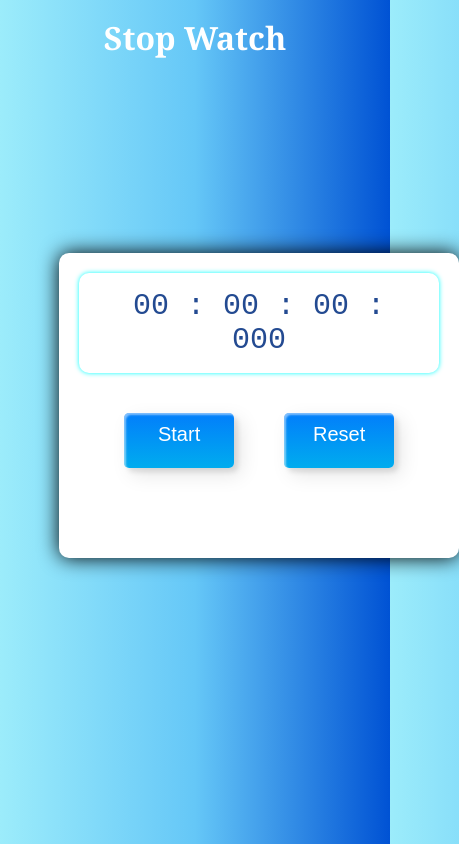
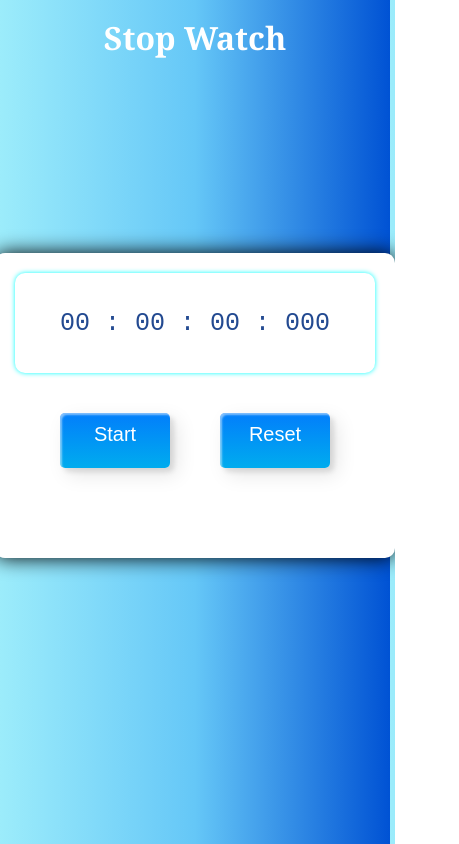
Before and after one commit to SiddheshD91/StopWatch, a plain HTML site: page index.html in a window 390 px wide. Shown: the whole page, 459 px wide, since content can reach past the window. Drawn offline with Linux system fonts and the light colour scheme.

Commit message:
Update stopW.css

```diff
--- a/stopW.css
+++ b/stopW.css
@@ -6,6 +6,9 @@
 }
 body{
     background: linear-gradient(to right,#9cecfb,#65c7f7,#0052d4);
+    display: flex;
+    justify-content: center;
+    text-align: center;
 }
 .text-center{
     text-align: center;
@@ -26,7 +29,7 @@ h1{
     min-width: 400px;
     position: absolute;
     top:30vh;
-    left:30vw;
+    /* left:30vw; */
     padding: 20px 0;
     padding-bottom: 50px;
     border-radius: 10px;
@@ -161,8 +164,6 @@ h1{
 @media only screen and (max-width: 1200px){
     #stopwatch-container{
         width: 35%;
-        top:30vh;
-        left: 30vw;
     }
     #timer{
         font-size: 32px;
@@ -171,8 +172,6 @@ h1{
 @media only screen and (max-width: 800px){
     #stopwatch-container{
         width: 30%;
-        top:30vh;
-        left: 20vw;
     }
     #buttons button{
         width: 110px;
@@ -182,12 +181,14 @@ h1{
         font-size: 30px;
     }
 }
-@media only screen and (max-width: 500px){
+@media only screen and (max-width: 600px) {
     #stopwatch-container{
-        width: 25%;
-        top:30vh;
-        left: 7vh;
+        width: 20%;
+        /* left: 1px; */
     }
+    #timer{
+      font-size: 25px;
+  }
 }
 
 
```
